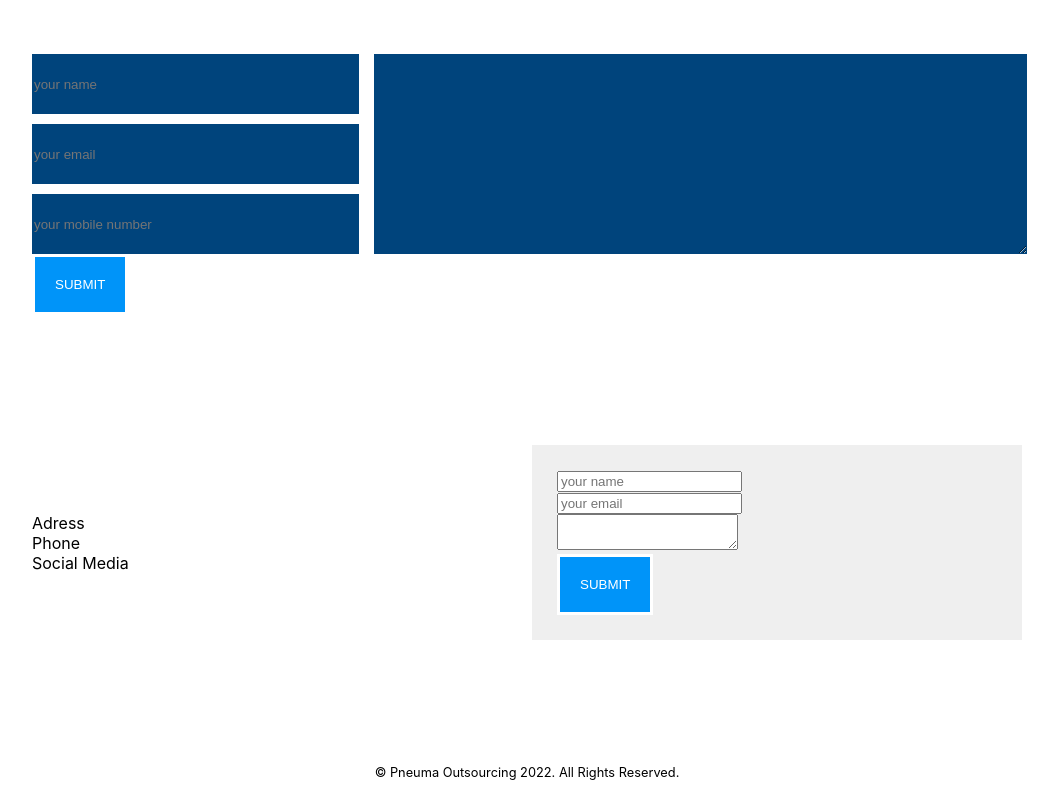
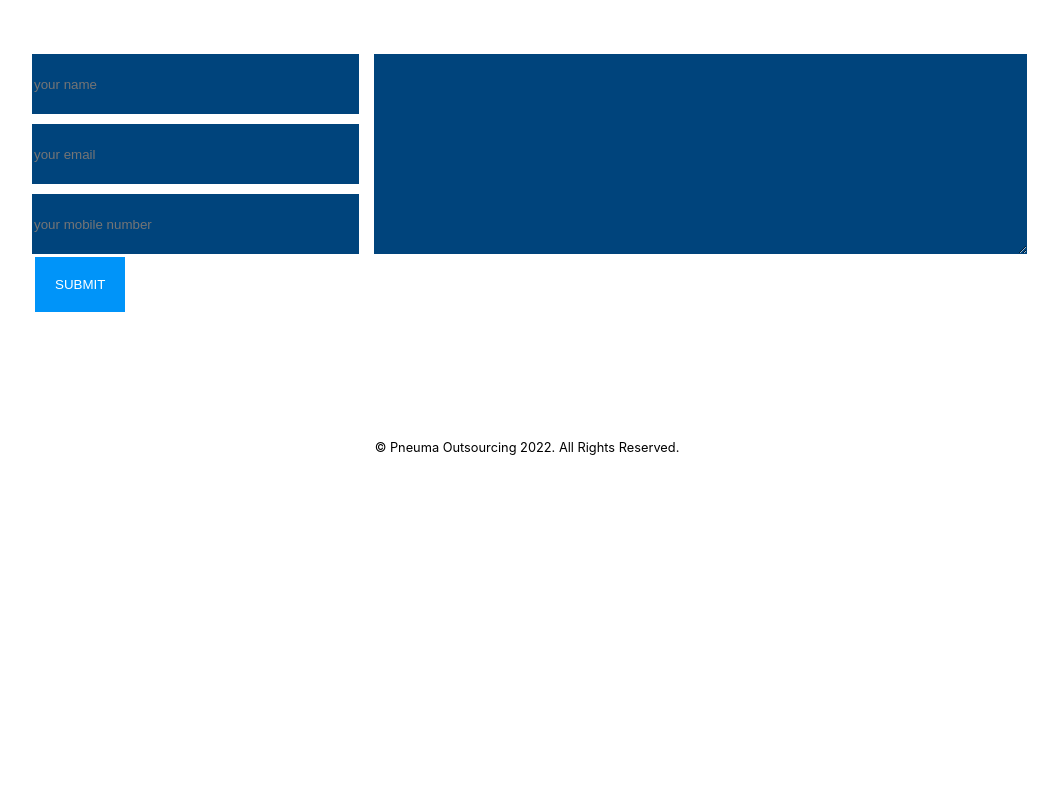
Before and after one commit to kingdanie/pneuma, a Next.js app: page /contact in a window 1280 px wide. Shown: the part 481-1281 px from the top of the page, without its empty margins (113-1171 px from the left). After the commit the page ends 956 px from the top, so only its background shows below. Built offline with nearby package versions, Linux system fonts and the light colour scheme.

Commit message:
removed unstyled form

```diff
--- a/pages/contact.tsx
+++ b/pages/contact.tsx
@@ -42,42 +42,6 @@ export default function About() {
       <ContactForm />
 
       </section>
-      <section className="Width-1040 p-flex"
-        style={{
-          alignItems: "center",
-          flex: "1 1 0px",
-          gap: 10,
-        }}
-      >
-
-        <div style={{ width: "100%" }}>
-
-          <div>Adress</div>
-          <div>Phone</div>
-          <div>Social Media</div>
-        </div>
-        <div style={{ width: "100%" }}>
-          <form
-            style={{ background: "#efefef", padding: 25 }}
-          >
-            <div>
-              <input type="text" placeholder="your name" />
-            </div>
-            <div>
-              <input type="text" placeholder="your email" />
-            </div>
-            <div>
-              <textarea
-                name="mesage"
-                id=""
-              ></textarea>
-            </div>
-            <div>
-              <button>Submit</button>
-            </div>
-          </form>
-        </div>
-      </section>
     </>
   );
 }
```
